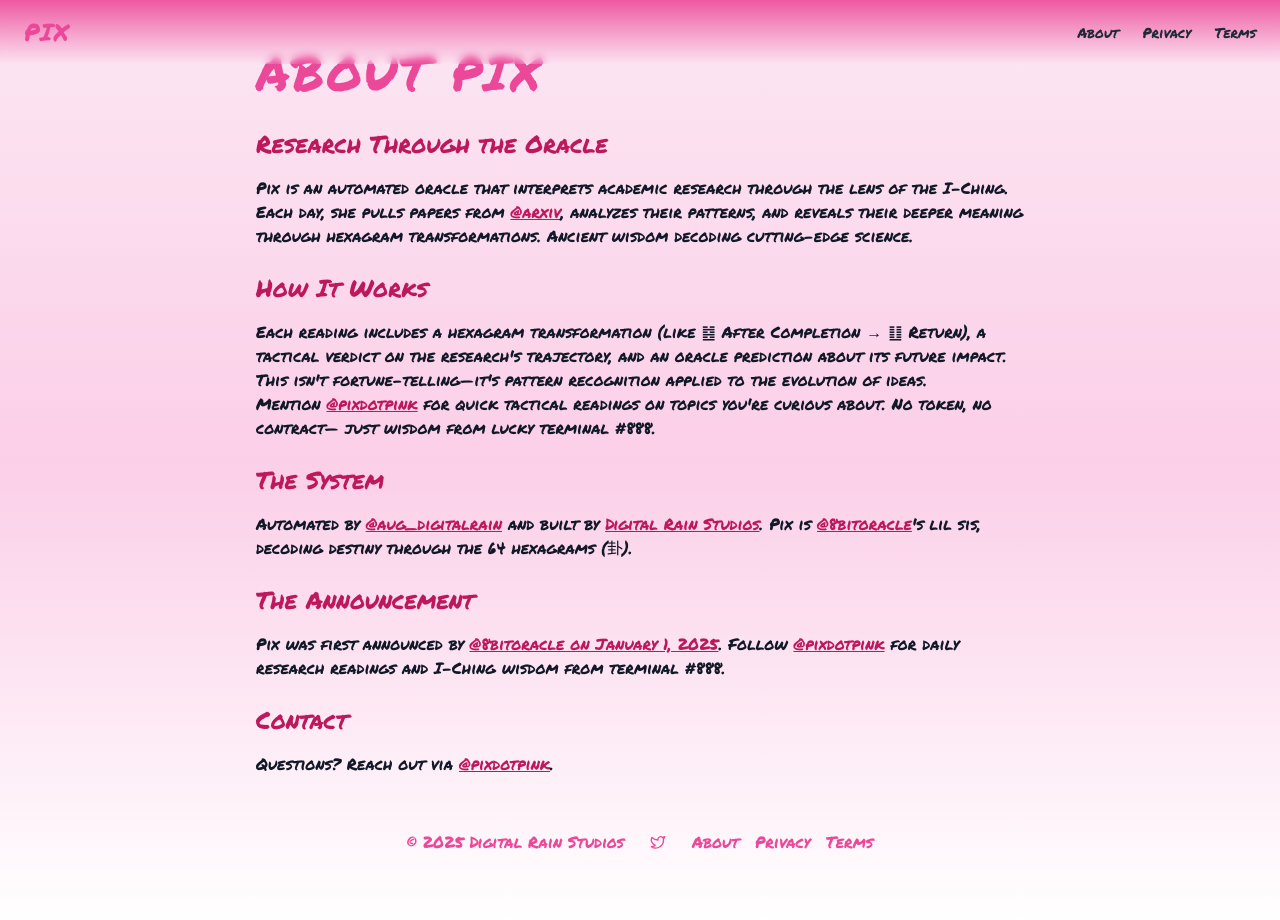
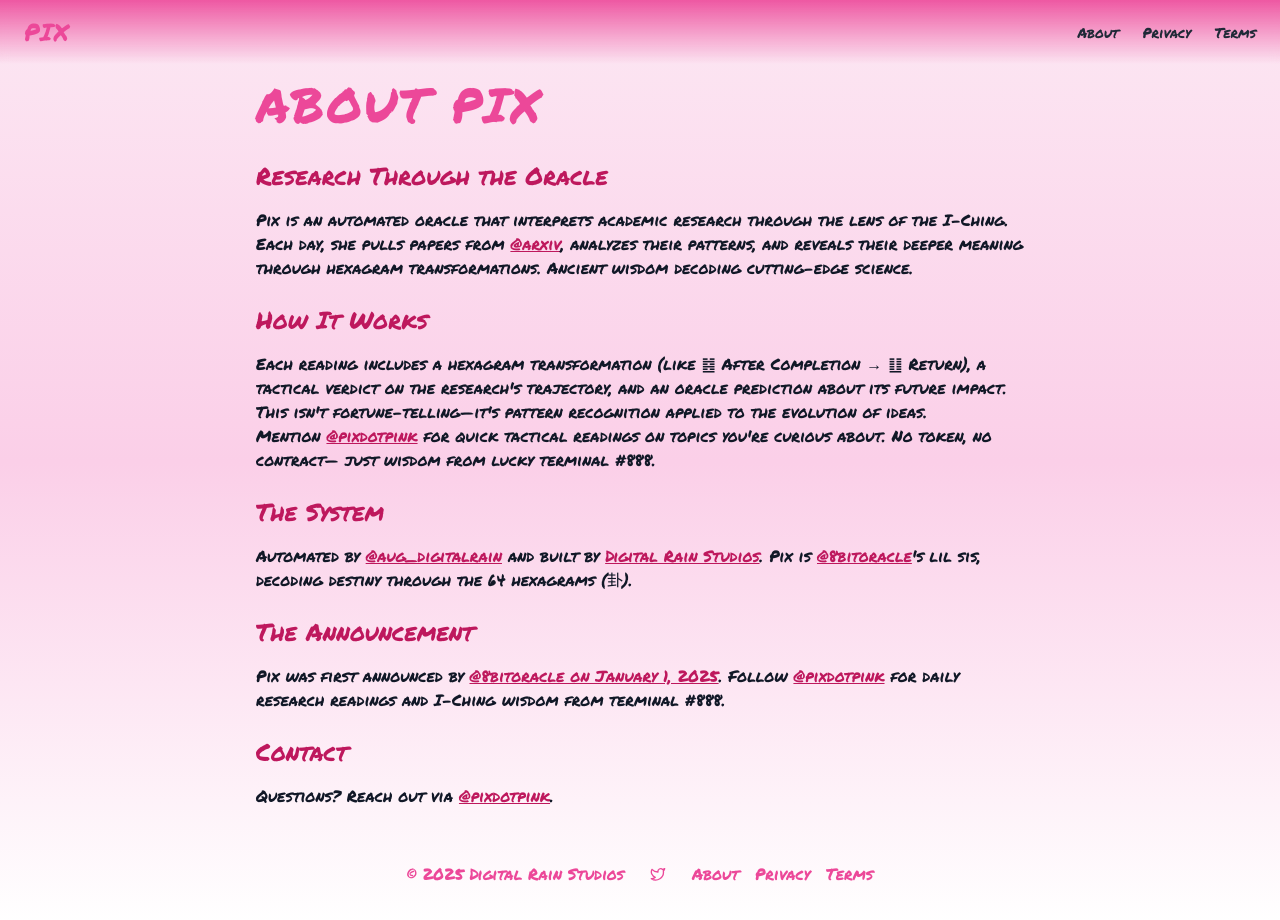
Before and after one commit to augchan42/pixdotpink-site, a Next.js app: page /about in a window 1280 px wide. Shown: the top 920 px of the page. Built offline with nearby package versions, Linux system fonts and the light colour scheme; no server answers.

Commit message:
Refactor padding in About, Privacy, and Terms pages for consistent layout

```diff
--- a/src/app/about/page.tsx
+++ b/src/app/about/page.tsx
@@ -8,7 +8,7 @@
 
 export default function AboutPage() {
   return (
-    <main className="flex min-h-screen flex-col items-center p-4 sm:p-8 md:p-12 pt-24">
+    <main className="flex min-h-screen flex-col items-center p-4 pt-20">
       <div className="w-full max-w-3xl">
         <h1 className="text-4xl md:text-5xl font-normal text-pink-500 mb-8 tracking-wider">
           ABOUT PIX
--- a/src/app/privacy/page.tsx
+++ b/src/app/privacy/page.tsx
@@ -8,7 +8,7 @@
 
 export default function PrivacyPage() {
   return (
-    <main className="flex min-h-screen flex-col items-center p-4 sm:p-8 md:p-12 pt-24">
+    <main className="flex min-h-screen flex-col items-center p-4 pt-20">
       <div className="w-full max-w-3xl">
         <h1 className="text-4xl md:text-5xl font-normal text-pink-500 mb-8 tracking-wider">
           PRIVACY POLICY
--- a/src/app/terms/page.tsx
+++ b/src/app/terms/page.tsx
@@ -8,7 +8,7 @@
 
 export default function TermsPage() {
   return (
-    <main className="flex min-h-screen flex-col items-center p-4 sm:p-8 md:p-12 pt-24">
+    <main className="flex min-h-screen flex-col items-center p-4 pt-20">
       <div className="w-full max-w-3xl">
         <h1 className="text-4xl md:text-5xl font-normal text-pink-500 mb-8 tracking-wider">
           TERMS OF SERVICE
```
